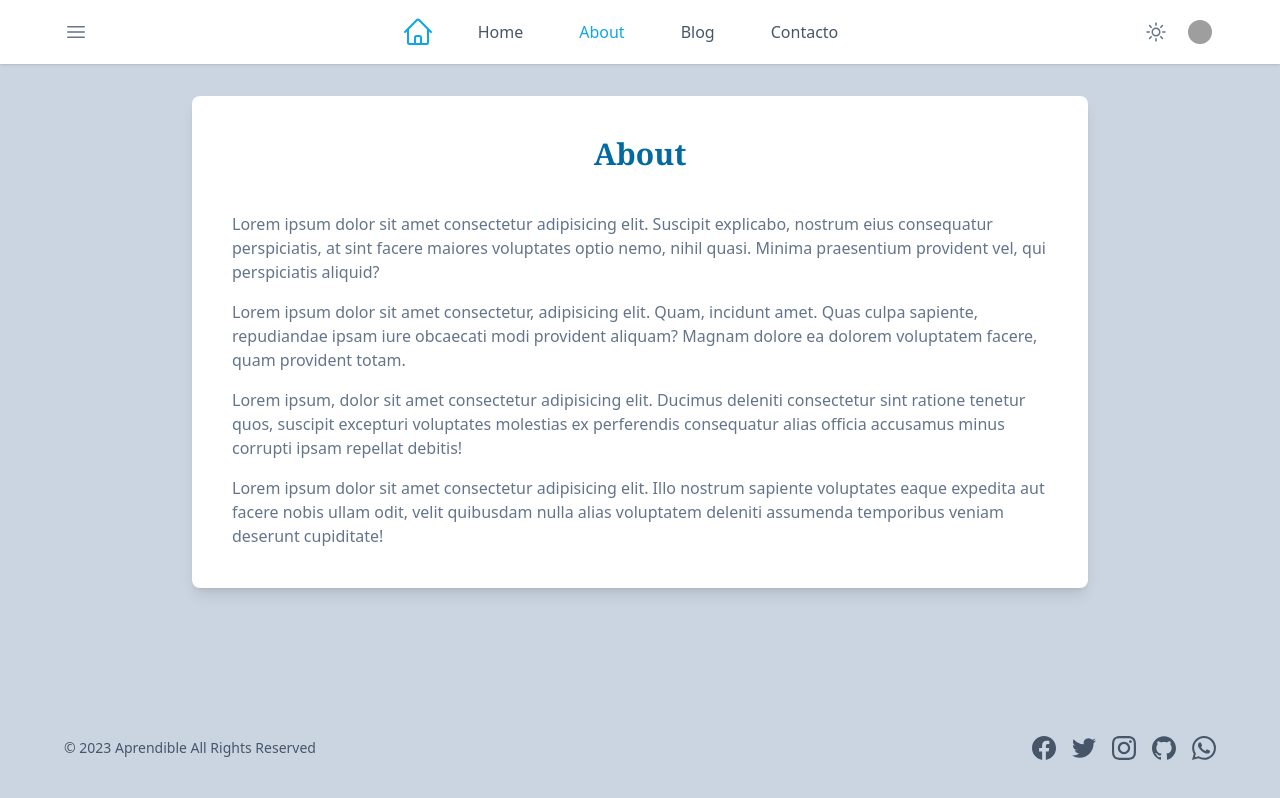
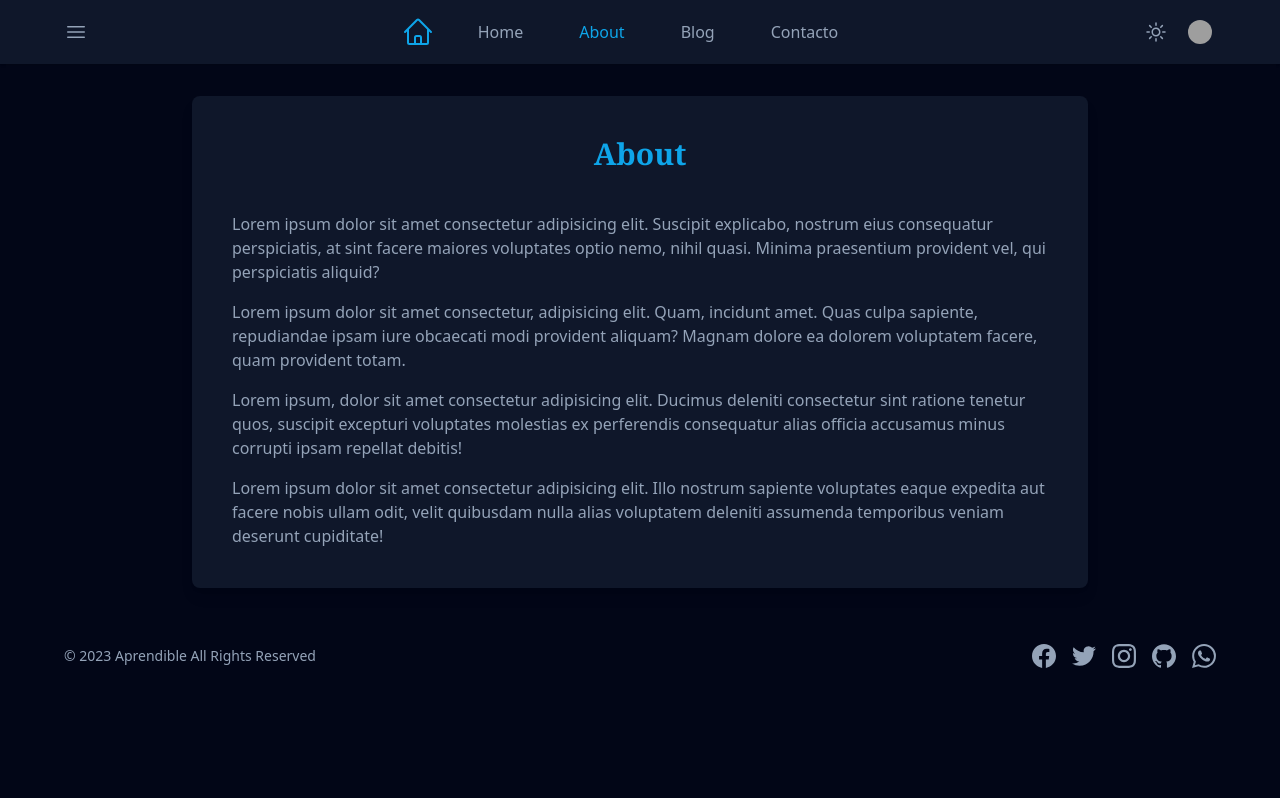
Before and after one commit to jhonfa94/fundamentos-tailwindcss, a website built with Vite: page about.html in a window 1280 px wide. Built offline with nearby package versions, Linux system fonts and the light colour scheme; grey boxes are pictures that could not be loaded.

Commit message:
Dark mode pagina blog

```diff
--- a/about.html
+++ b/about.html
@@ -1,5 +1,5 @@
 <!DOCTYPE html>
-<html lang="es">
+<html lang="es" class="dark">
   <head>
     <meta charset="UTF-8" />
     <meta http-equiv="X-UA-Compatible" content="IE=edge" />
@@ -9,12 +9,12 @@
     <!-- <link href="./styles.css" rel="stylesheet" /> -->
     <link href="./tailwind.css" rel="stylesheet" />
   </head>
-  <body class="flex h-screen flex-col bg-slate-300">
-    <header class="bg-white px-6 shadow">
+  <body class="fflex h-screen flex-col bg-slate-200 dark:bg-slate-950">
+    <header class="bg-white px-6 shadow dark:bg-slate-900">
       <div class="mx-auto flex h-16 max-w-6xl items-center justify-between">
         <button
           type="button"
-          class="-ml-1 rounded p-1 text-slate-500 transition-colors hover:bg-sky-500 hover:text-slate-100 focus:ring-2 focus:ring-slate-200"
+          class="-ml-1 rounded p-1 text-slate-500 transition-colors hover:bg-sky-500 hover:text-slate-100 focus:ring-2 focus:ring-slate-200 dark:text-slate-400 dark:hover:text-slate-100"
         >
           <svg
             xmlns="http://www.w3.org/2000/svg"
@@ -51,29 +51,32 @@
               />
             </svg>
           </button>
+          <!-- NAVEGACION DE ESCRITORIO -->
           <div class="ml-8 hidden space-x-8 md:flex">
             <a
-              class="px-3 py-2 text-slate-600 transition-colors hover:text-sky-500"
+              class="px-3 py-2 text-slate-600 transition-colors hover:text-sky-500 dark:text-slate-400 dark:hover:text-sky-500"
               href="/"
               >Home</a
             >
             <a class="px-3 py-2 text-sky-500" href="/about.html">About</a>
             <a
-              class="px-3 py-2 text-slate-600 transition-colors hover:text-sky-500"
+              class="px-3 py-2 text-slate-600 transition-colors hover:text-sky-500 dark:text-slate-400 dark:hover:text-sky-500"
               href="/blog.html"
               >Blog</a
             >
             <a
-              class="px-3 py-2 text-slate-600 transition-colors hover:text-sky-500"
+              class="px-3 py-2 text-slate-600 transition-colors hover:text-sky-500 dark:text-slate-400 dark:hover:text-sky-500"
               href="/contact.html"
               >Contacto</a
             >
           </div>
         </div>
+
+        <!-- BOTONES -->
         <div class="flex">
           <button
             type="button"
-            class="-ml-1 mr-4 rounded-full p-1 text-slate-500 transition-colors hover:text-sky-500 focus:ring-2 focus:ring-slate-200 focus:ring-offset-1"
+            class="-ml-1 mr-4 rounded-full p-1 text-slate-500 transition-colors hover:text-sky-500 focus:ring-2 focus:ring-slate-200 focus:ring-offset-1 dark:text-slate-400 dark:hover:text-sky-500"
           >
             <svg
               xmlns="http://www.w3.org/2000/svg"
@@ -102,10 +105,11 @@
           </button>
         </div>
       </div>
-      <div class="hidden space-y-1 border-t pb-3 pt-2 md:hidden">
+      <!-- NAVEGACION MOVIL -->
+      <div class="space-y-1 border-t pb-3 pt-2 dark:border-slate-500 md:hidden">
         <a
           href="/"
-          class="block rounded-md px-3 py-2 text-slate-700 transition-colors hover:bg-sky-500 hover:text-white"
+          class="block rounded-md px-3 py-2 text-slate-700 transition-colors hover:bg-sky-500 hover:text-white dark:text-slate-400 dark:hover:text-white"
           >Home</a
         >
         <a
@@ -115,12 +119,12 @@
         >
         <a
           href="/blog.html"
-          class="block rounded-md px-3 py-2 text-slate-700 transition-colors hover:bg-sky-500 hover:text-white"
+          class="block rounded-md px-3 py-2 text-slate-700 transition-colors hover:bg-sky-500 hover:text-white dark:text-slate-400 dark:hover:text-white"
           >Blog</a
         >
         <a
           href="/contact.html"
-          class="block rounded-md px-3 py-2 text-slate-700 transition-colors hover:bg-sky-500 hover:text-white"
+          class="block rounded-md px-3 py-2 text-slate-700 transition-colors hover:bg-sky-500 hover:text-white dark:text-slate-400 dark:hover:text-white"
           >Contacto</a
         >
       </div>
@@ -128,13 +132,15 @@
 
     <main class="flex-1 p-4">
       <div class="mx-auto mt-4 max-w-6xl">
-        <div class="mx-auto max-w-4xl rounded-lg bg-white p-10 shadow-lg">
+        <div
+          class="mx-auto max-w-4xl rounded-lg bg-white p-10 shadow-lg dark:bg-slate-900"
+        >
           <h1
-            class="text-center font-serif text-3xl font-extrabold text-sky-700"
+            class="text-center font-serif text-3xl font-extrabold text-sky-700 dark:text-sky-500"
           >
             About
           </h1>
-          <div class="mt-10 space-y-4 text-slate-500">
+          <div class="mt-10 space-y-4 text-slate-500 dark:text-slate-400">
             <p>
               Lorem ipsum dolor sit amet consectetur adipisicing elit. Suscipit
               explicabo, nostrum eius consequatur perspiciatis, at sint facere
@@ -164,17 +170,17 @@
       </div>
     </main>
 
-    <footer class="py-10">
+    <footer class="px-4 py-10">
       <div
         class="mx-auto flex max-w-6xl flex-col items-center space-y-4 md:flex-row md:justify-between md:space-y-0"
       >
-        <div class="text-center text-sm text-slate-600">
+        <div class="text-center text-sm text-slate-600 dark:text-slate-400">
           &copy; 2023 Aprendible All Rights Reserved
         </div>
         <div class="flex space-x-4">
           <a href="#" title="facebook">
             <svg
-              class="w-6 fill-current text-slate-600 duration-300 hover:text-[#1877F2]"
+              class="w-6 fill-current text-slate-600 duration-300 hover:text-[#1877F2] dark:text-slate-400 dark:hover:text-[#1877F2]"
               role="img"
               viewBox="0 0 24 24"
               xmlns="http://www.w3.org/2000/svg"
@@ -187,7 +193,7 @@
           </a>
           <a href="#" title="twitter"
             ><svg
-              class="w-6 fill-current text-slate-600 duration-300 hover:text-[#1DA1F2]"
+              class="w-6 fill-current text-slate-600 duration-300 hover:text-[#1DA1F2] dark:text-slate-400 dark:hover:text-[#1DA1F2]"
               role="img"
               viewBox="0 0 24 24"
               xmlns="http://www.w3.org/2000/svg"
@@ -199,7 +205,7 @@
           ></a>
           <a href="#" title="instagram">
             <svg
-              class="w-6 fill-current text-slate-600 duration-300 hover:text-[#E4405F]"
+              class="w-6 fill-current text-slate-600 duration-300 hover:text-[#E4405F] dark:text-slate-400 dark:hover:text-[#E4405F]"
               role="img"
               viewBox="0 0 24 24"
               xmlns="http://www.w3.org/2000/svg"
@@ -212,7 +218,7 @@
           </a>
           <a href="#" title="github"
             ><svg
-              class="w-6 fill-current text-slate-600 duration-300 hover:text-[#181717]"
+              class="w-6 fill-current text-slate-600 duration-300 hover:text-[#181717] dark:text-slate-400 dark:hover:text-slate-200"
               role="img"
               viewBox="0 0 24 24"
               xmlns="http://www.w3.org/2000/svg"
@@ -224,7 +230,7 @@
           ></a>
           <a href="#" title="whatsapp"
             ><svg
-              class="w-6 fill-current text-slate-600 duration-300 hover:text-[#25D366]"
+              class="w-6 fill-current text-slate-600 duration-300 hover:text-[#25D366] dark:text-slate-400 dark:hover:text-[#25D366]"
               role="img"
               viewBox="0 0 24 24"
               xmlns="http://www.w3.org/2000/svg"
```
